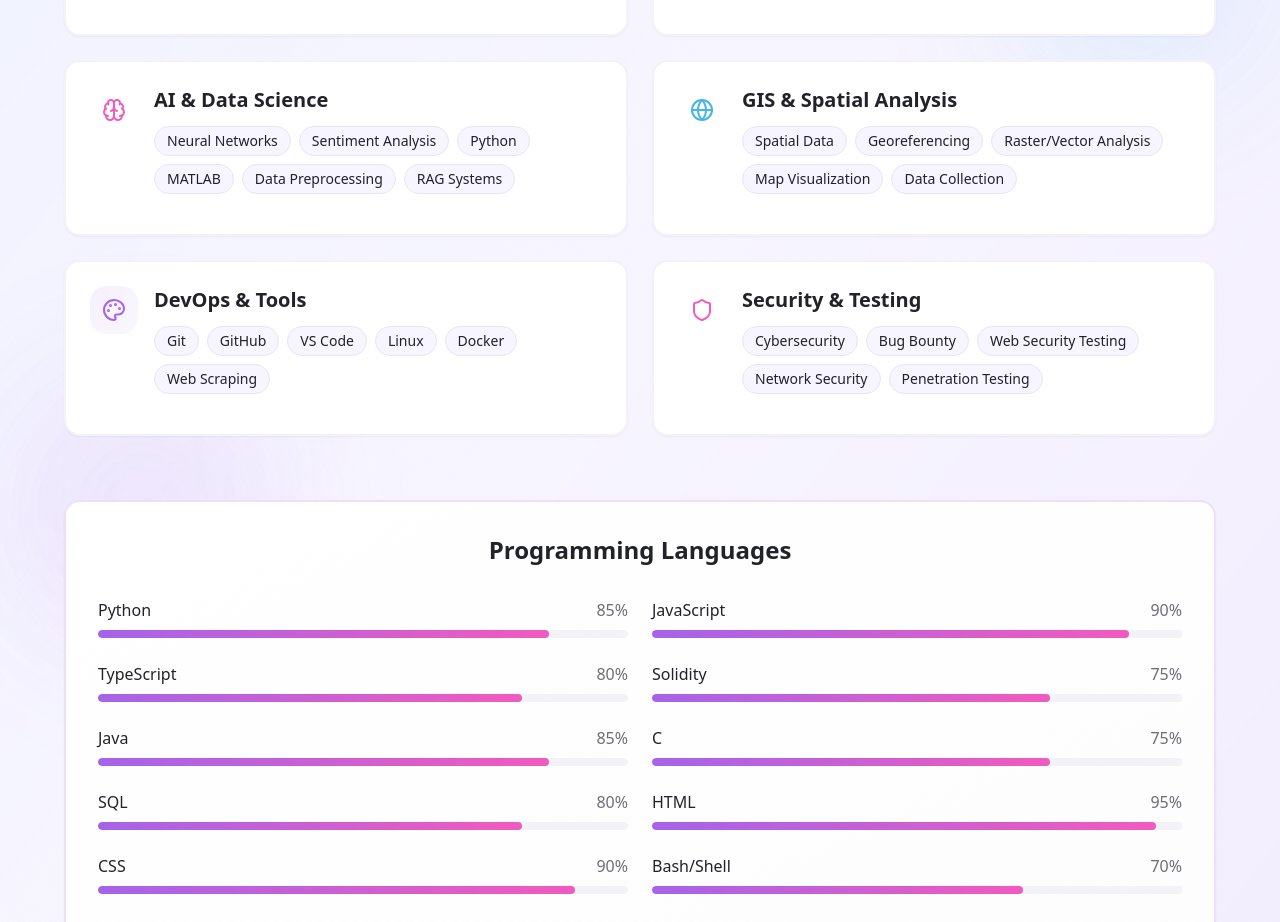
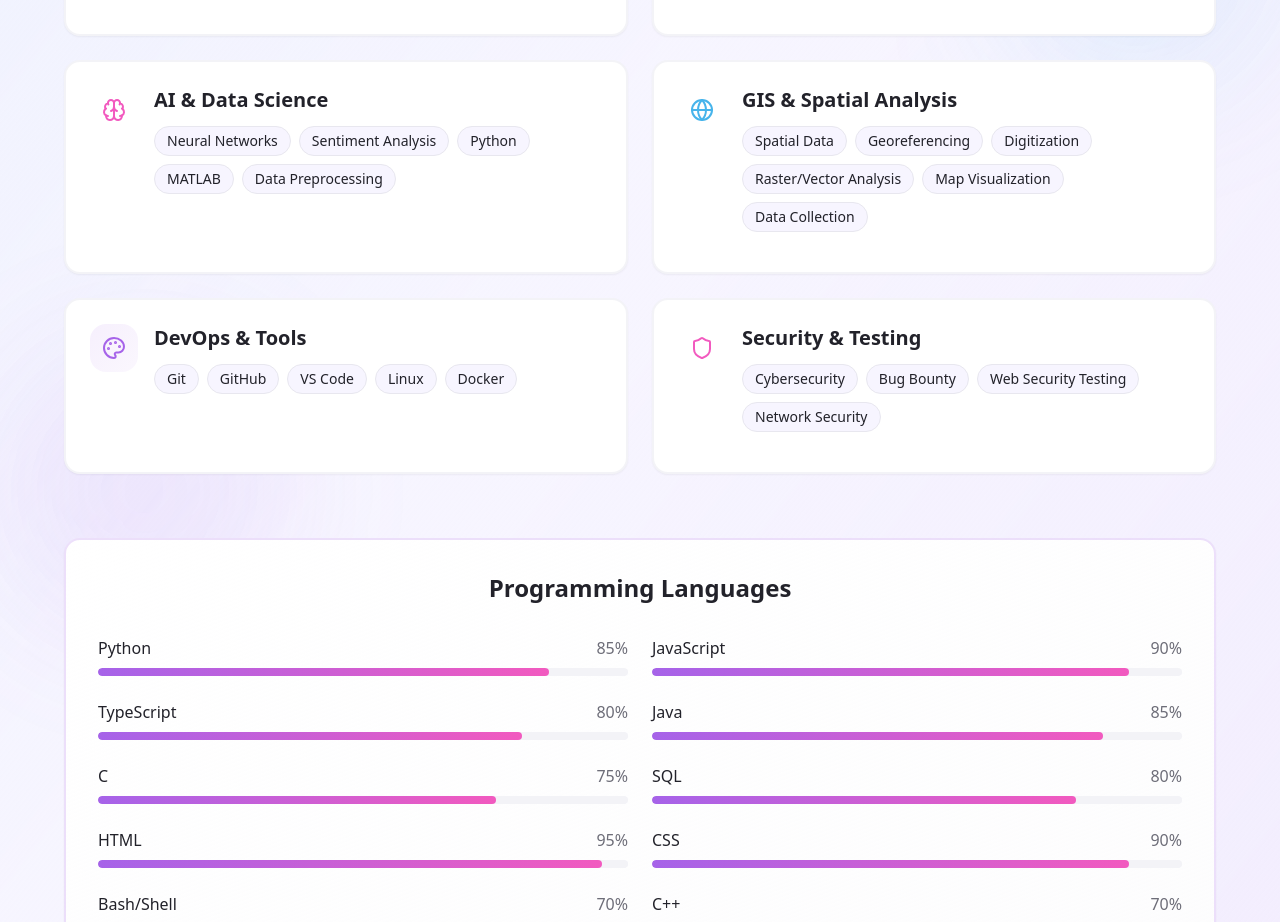
Before and after one commit to stackstar0/portfolio, a React (Vite) app: page / in a window 1280 px wide. Shown: the part 2380-3302 px from the top of the page. Built offline with nearby package versions, Linux system fonts and the light colour scheme; the HTML template or start-up script is replaced by a standard one.

Commit message:
Update Skills component: remove outdated skills and refine skill categories

```diff
--- a/src/components/Skills.tsx
+++ b/src/components/Skills.tsx
@@ -40,25 +40,25 @@ const Skills = () => {
       title: "AI & Data Science",
       icon: Brain,
       color: "text-secondary",
-      skills: ["Neural Networks", "Sentiment Analysis", "Python", "MATLAB", "Data Preprocessing", "RAG Systems"]
+      skills: ["Neural Networks", "Sentiment Analysis", "Python", "MATLAB", "Data Preprocessing"]
     },
     {
       title: "GIS & Spatial Analysis",
       icon: Globe,
       color: "text-accent",
-      skills: ["Spatial Data", "Georeferencing", "Raster/Vector Analysis", "Map Visualization", "Data Collection"]
+      skills: ["Spatial Data", "Georeferencing", "Digitization", "Raster/Vector Analysis", "Map Visualization", "Data Collection"]
     },
     {
       title: "DevOps & Tools",
       icon: Palette,
       color: "text-primary",
-      skills: ["Git", "GitHub", "VS Code", "Linux", "Docker", "Web Scraping"]
+      skills: ["Git", "GitHub", "VS Code", "Linux", "Docker"]
     },
     {
       title: "Security & Testing",
       icon: Shield,
       color: "text-secondary",
-      skills: ["Cybersecurity", "Bug Bounty", "Web Security Testing", "Network Security", "Penetration Testing"]
+      skills: ["Cybersecurity", "Bug Bounty", "Web Security Testing", "Network Security"]
     }
   ];
 
@@ -66,7 +66,6 @@ const Skills = () => {
     { name: "Python", level: 85 },
     { name: "JavaScript", level: 90 },
     { name: "TypeScript", level: 80 },
-    { name: "Solidity", level: 75 },
     { name: "Java", level: 85 },
     { name: "C", level: 75 },
     { name: "SQL", level: 80 },
```
